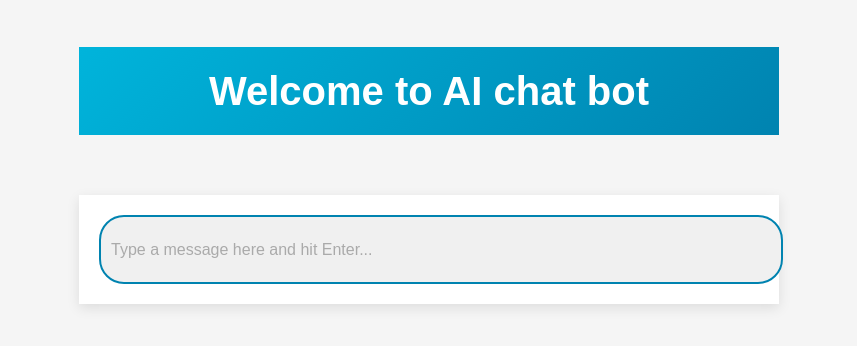
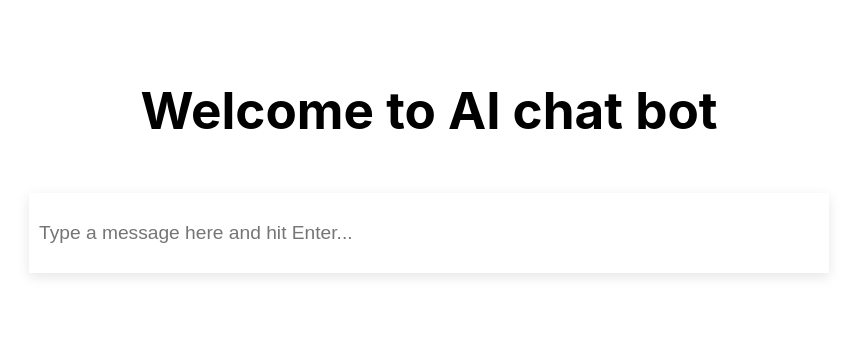
Before and after one commit to SimplyAditya/aiChatbot, a React (Vite) app in the folder frontend/: page / in a window 1280 px wide. Shown: the top 346 px of the page, without its empty margins (211-1068 px from the left). Built offline with nearby package versions, Linux system fonts and the light colour scheme.

Commit message:
dynamic theme

```diff
--- a/frontend/src/index.css
+++ b/frontend/src/index.css
@@ -1,50 +1,66 @@
+/* Root variables for both light and dark themes */
 :root {
   --primary-bg: linear-gradient(135deg, #00b4db, #0083b0);
-  --secondary-bg: #ffffff;
-  --text-color: #1a1a1a;
-  --input-bg: #f0f0f0;
+  --text-color-light: #1a1a1a;
+  --bg-light: #f5f5f5;
+  --secondary-bg-light: #ffffff;
+  --input-bg-light: #f0f0f0;
+  --text-color-dark: rgba(255, 255, 255, 0.87);
+  --bg-dark: #242424;
+  --secondary-bg-dark: darkslategray;
+  --input-bg-dark: rgb(28, 23, 23);
   --border-radius: 25px;
   --box-shadow: rgba(0, 0, 0, 0.1) 0px 4px 12px;
   --transition: 0.3s ease;
+}
 
-  font-family: 'Poppins', sans-serif;
-  color-scheme: light dark;
+/* Light Theme */
+html[data-theme="light"] {
+  --text-color: var(--text-color-light);
+  --background-color: var(--bg-light);
+  --secondary-bg: var(--secondary-bg-light);
+  --input-bg: var(--input-bg-light);
+}
+
+/* Dark Theme */
+html[data-theme="dark"] {
+  --text-color: var(--text-color-dark);
+  --background-color: var(--bg-dark);
+  --secondary-bg: var(--secondary-bg-dark);
+  --input-bg: var(--input-bg-dark);
+}
+
+/* Body and General Styling */
+body {
+  background-color: var(--background-color);
   color: var(--text-color);
-  background-color: #f5f5f5;
-
+  font-family: Inter, system-ui, Avenir, Helvetica, Arial, sans-serif;
+  line-height: 1.5;
+  font-weight: 400;
+  font-synthesis: none;
   text-rendering: optimizeLegibility;
   -webkit-font-smoothing: antialiased;
   -moz-osx-font-smoothing: grayscale;
   -webkit-text-size-adjust: 100%;
-}
-
-html, body {
   scroll-behavior: smooth;
-  margin: 0;
-  padding: 0;
+  transition: background-color var(--transition), color var(--transition);
 }
 
 h1 {
-  font-size: 2.5rem;
-  line-height: 1.2;
+  font-size: 3.2em;
+  line-height: 1.1;
   text-align: center;
-  background-image: var(--primary-bg);
-  color: white;
-  padding: 20px 0;
   position: sticky;
   top: 0;
+  background-color: var(--background-color);
+  padding: 20px 0;
   z-index: 10;
 }
 
 main {
-  max-width: 700px;
+  max-width: 800px;
   margin: auto;
   padding: 20px;
-}
-
-section {
-  margin-bottom: 60px;
-  padding: 0 10px;
 }
 
 p {
@@ -52,119 +68,87 @@ p {
   max-width: 70%;
   padding: 15px;
   border-radius: var(--border-radius);
-  margin: 15px 0;
+  margin-bottom: 15px;
   box-shadow: var(--box-shadow);
-  transition: var(--transition);
-  font-size: 1rem;
+  animation: fadeInUp var(--transition) ease;
+  color: var(--text-color);
 }
 
-p:hover {
-  transform: scale(1.02);
-  box-shadow: rgba(0, 0, 0, 0.2) 0px 6px 15px;
+p span {
+  margin: 5px;
+}
+
+p span:first-child {
+  margin-right: 0;
 }
 
 .user_msg {
   text-align: right;
-  margin-left: auto;
-  background-color: #0083b0; /* User message background */
-  color: white;
+  margin-left: 30%;
   display: flex;
-  justify-content: flex-end;
-  padding: 15px;
+  flex-direction: row-reverse;
 }
 
-.user_msg p {
-  background-color: #0083b0;
-  color: white;
-}
-
-.bot_msg {
-  text-align: left;
-  background-color: var(--secondary-bg); /* Bot message background */
-  display: flex;
-  justify-content: flex-start;
-}
-
-.bot_msg p {
-  background-color: var(--secondary-bg);
-  color: var(--text-color);
+.hide {
+  visibility: hidden;
+  display: none;
 }
 
 form {
   text-align: center;
   position: sticky;
   bottom: 0;
-  background: white;
-  padding: 20px;
+  width: 100%;
+  background-color: var(--background-color);
+  padding: 10px 0;
   box-shadow: var(--box-shadow);
 }
 
 input {
   width: 100%;
-  height: 45px;
-  border: 2px solid #0083b0;
-  border-radius: var(--border-radius);
+  height: 40px;
+  border: none;
   padding: 10px;
-  font-size: 1.1rem;
+  font-size: 1.2rem;
   background-color: var(--input-bg);
-  transition: var(--transition);
+  color: var(--text-color);
+  transition: background-color var(--transition), color var(--transition);
 }
 
 input:focus {
   outline: none;
+}
+
+/* Theme Toggle Button */
+.theme-toggle {
+  margin: 20px auto;
+  padding: 10px 20px;
+  background-color: #0083b0;
+  color: white;
+  border: none;
+  border-radius: 20px;
+  cursor: pointer;
+  transition: background-color 0.3s ease, transform 0.3s ease;
+}
+
+.theme-toggle:hover {
+  background-color: #00b4db;
+  transform: scale(1.05);
+}
+
+.theme-toggle:focus {
+  outline: none;
   box-shadow: 0 0 10px rgba(0, 131, 176, 0.5);
 }
 
-input::placeholder {
-  color: #aaa;
-  font-size: 1rem;
-}
-
-input:focus::placeholder {
-  color: transparent;
-}
-
-.hide {
-  display: none;
-}
-
-.typing-indicator {
-  text-align: left;
-  font-style: italic;
-  font-size: 0.9rem;
-  color: gray;
-  padding: 10px 0;
-  animation: blink 1s infinite;
-}
-
-@keyframes blink {
-  50% { opacity: 0.5; }
-}
-
-p {
-  animation: fadeInUp 0.4s ease-in-out;
-}
-
+/* Animations */
 @keyframes fadeInUp {
-  0% {
+  from {
     opacity: 0;
     transform: translateY(20px);
   }
-  100% {
+  to {
     opacity: 1;
     transform: translateY(0);
   }
 }
-
-form {
-  animation: slideUp 0.4s ease-in-out;
-}
-
-@keyframes slideUp {
-  from {
-    transform: translateY(100%);
-  }
-  to {
-    transform: translateY(0);
-  }
-}
```
